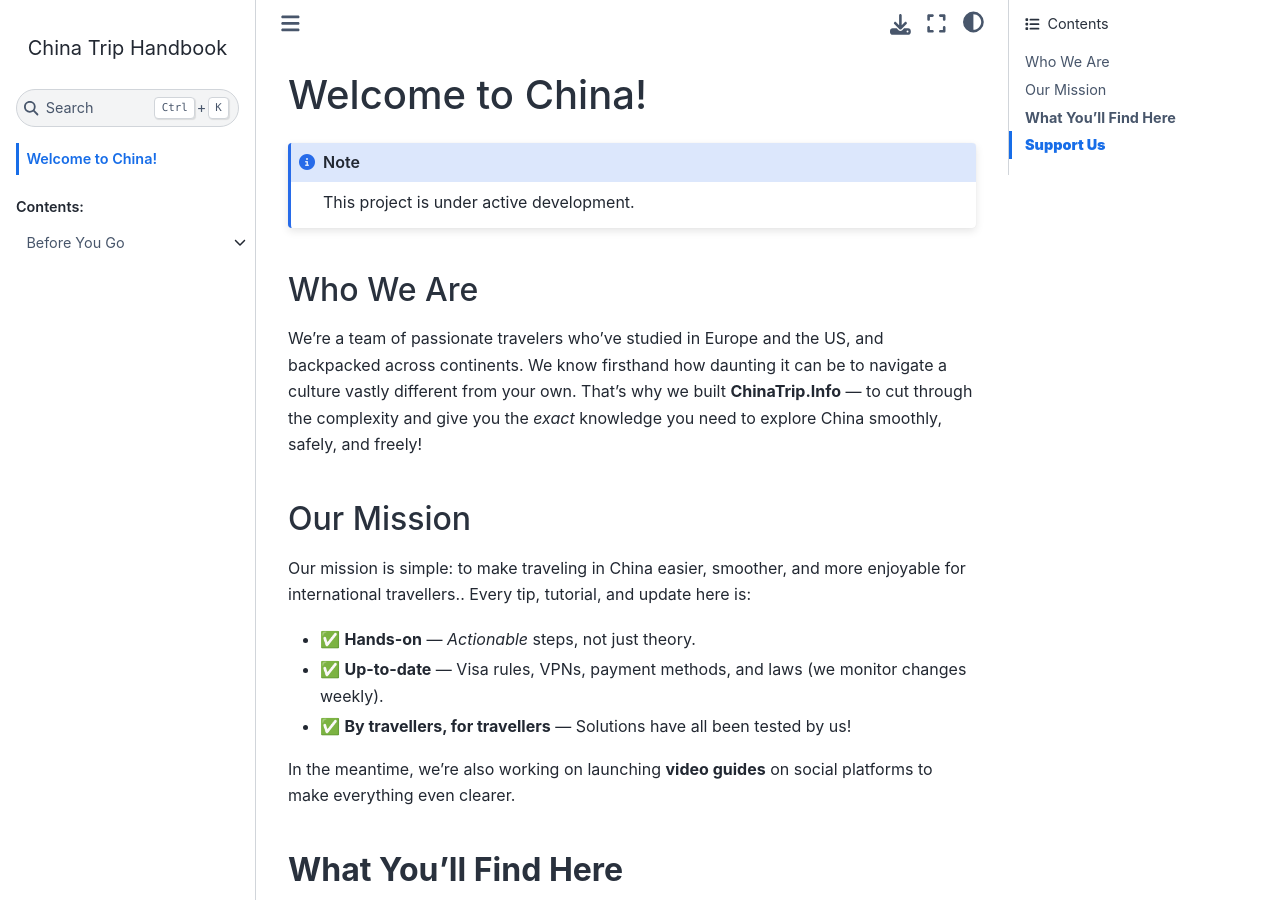
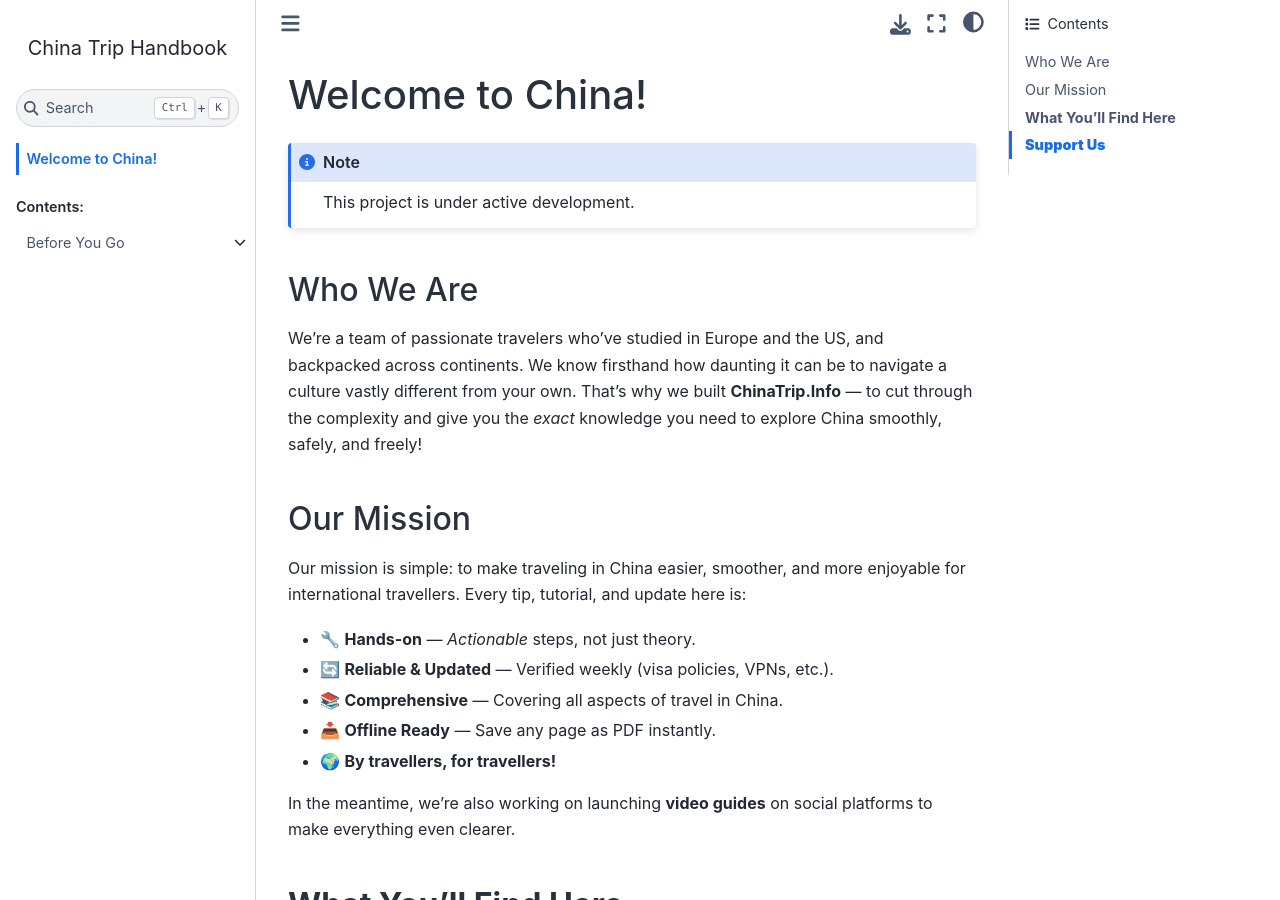
Before and after one commit to Shawn-Guo-CN/ChinaTripInfo, a Sphinx documentation site: the page built from docs/source/index.md, in a window 1280 px wide and 900 px high. Built offline with Sphinx 7.4.7 and the Sphinx Book theme 1.1.4, drawn with Linux system fonts in a browser that asks for light colours.

Commit message:
update index page

```diff
--- a/docs/source/index.md
+++ b/docs/source/index.md
@@ -10,10 +10,12 @@ We’re a team of passionate travelers who’ve studied in Europe and the US, an
 
 ## Our Mission
 
-Our mission is simple: to make traveling in China easier, smoother, and more enjoyable for international travellers.. Every tip, tutorial, and update here is:
- - ✅ **Hands-on** — *Actionable* steps, not just theory.
- - ✅ **Up-to-date** — Visa rules, VPNs, payment methods, and laws (we monitor changes weekly).
- - ✅ **By travellers, for travellers** — Solutions have all been tested by us!
+Our mission is simple: to make traveling in China easier, smoother, and more enjoyable for international travellers. Every tip, tutorial, and update here is:
+ - 🔧 **Hands-on** — *Actionable* steps, not just theory.
+ - 🔄 **Reliable & Updated** — Verified weekly (visa policies, VPNs, etc.).
+ - 📚 **Comprehensive** — Covering all aspects of travel in China.
+ - 📥 **Offline Ready** — Save any page as PDF instantly.
+ - 🌍 **By travellers, for travellers!**
 
 In the meantime, we’re also working on launching **video guides** on social platforms to make everything even clearer.
 
@@ -47,5 +49,5 @@ before_you_go/index
 If you enjoy our work, feel free to scan the QR code below and buy us a coffee ☕. Your support keeps this project going and helps us reach more travelers like you!
 
 <div align="center">
-  <img src="_static/images/revolut.jpg" alt="Support QR Code" style="max-width: 400px; height: auto;" />
+  <img src="_static/images/revolut.jpg" alt="Support QR Code" style="max-width: min(100vw, 400px); height: auto;" />
 </div>
```
